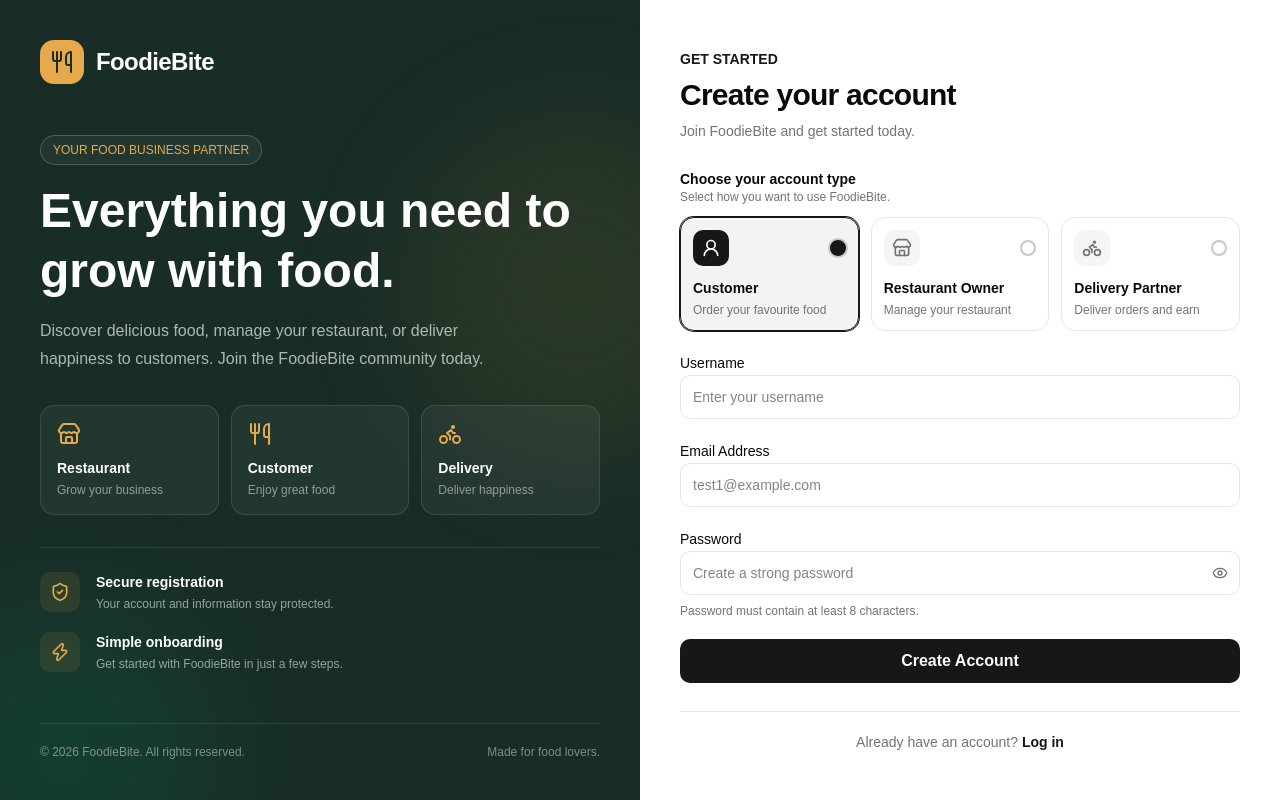
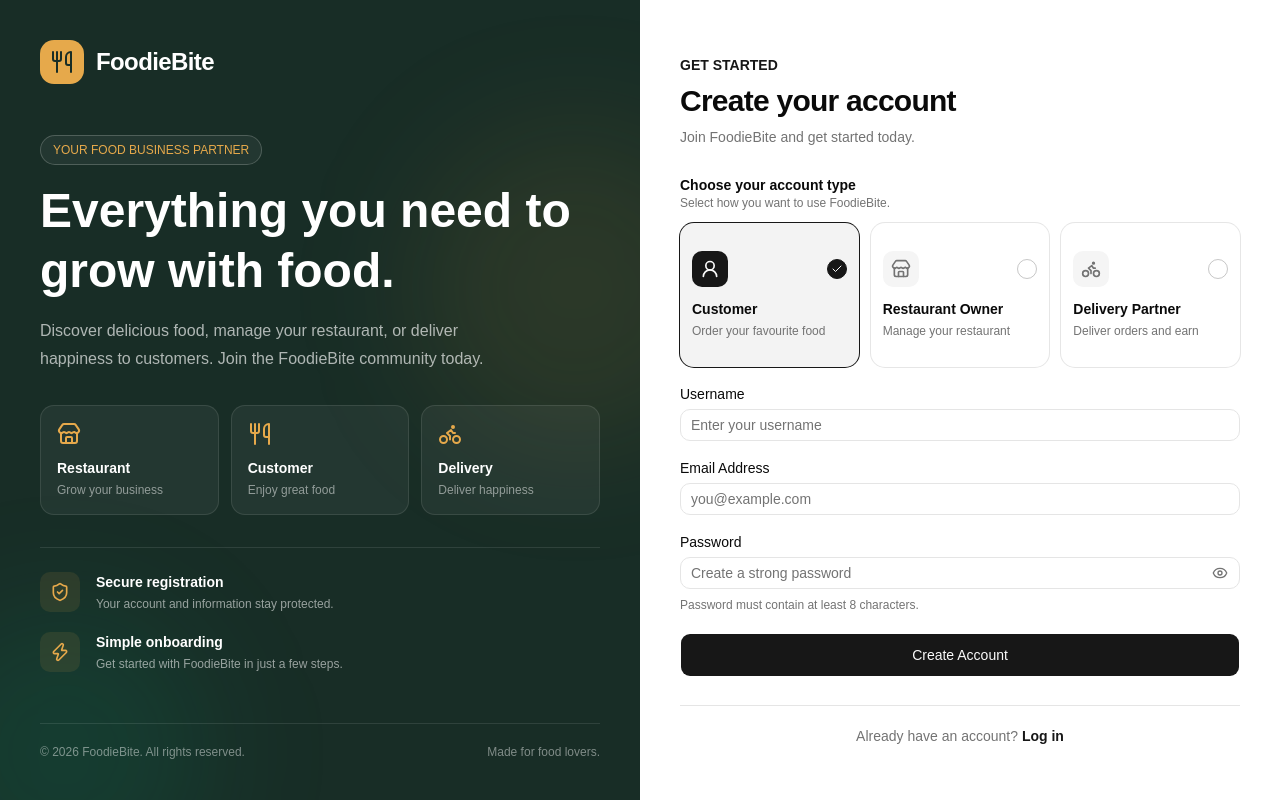
Before and after one commit to Vigneshven/FoodieBite, a Next.js app: page /register in a window 1280 px wide. Built offline with nearby package versions, Linux system fonts and the light colour scheme; no server answers.

Commit message:
updated register and login page after shadcn ui

```diff
--- a/app/(public)/login/Login.tsx
+++ b/app/(public)/login/Login.tsx
@@ -2,6 +2,7 @@
 
 import { login, LoginCustomer } from "@/api/api";
 import LoginLayout from "@/component/auth/login/LoginLayout";
+
 import { zodResolver } from "@hookform/resolvers/zod";
 import { Eye, EyeOff, LockKeyhole, Mail } from "lucide-react";
 import Link from "next/link";
@@ -10,6 +11,10 @@ import { useState } from "react";
 import { useForm } from "react-hook-form";
 import { toast } from "sonner";
 import { z } from "zod";
+
+import { Button } from "@/components/ui/button";
+import { Input } from "@/components/ui/input";
+import { Label } from "@/components/ui/label";
 
 const loginSchema = z.object({
   email: z.string().trim().email("Enter a valid email"),
@@ -83,20 +88,18 @@ export default function Login() {
           noValidate
         >
           <div className="space-y-2">
-            <label htmlFor="email" className="text-sm font-semibold">
-              Email Address
-            </label>
+            <Label htmlFor="email">Email Address</Label>
 
             <div className="relative">
               <Mail className="absolute left-3 top-1/2 size-4 -translate-y-1/2 text-muted-foreground" />
 
-              <input
+              <Input
                 id="email"
                 type="email"
                 autoComplete="email"
                 placeholder="you@example.com"
                 {...register("email")}
-                className="h-12 w-full rounded-lg border border-input bg-background pl-10 pr-4 text-sm outline-none transition focus-visible:ring-2 focus-visible:ring-ring"
+                className="h-12 pl-10"
               />
             </div>
 
@@ -105,26 +108,26 @@ export default function Login() {
             )}
           </div>
           <div className="space-y-2">
-            <label htmlFor="password" className="text-sm font-semibold">
-              Password
-            </label>
+            <Label htmlFor="password">Password</Label>
 
             <div className="relative">
               <LockKeyhole className="absolute left-3 top-1/2 size-4 -translate-y-1/2 text-muted-foreground" />
 
-              <input
+              <Input
                 id="password"
                 type={showPassword ? "text" : "password"}
                 autoComplete="current-password"
                 placeholder="Enter your password"
                 {...register("password")}
-                className="h-12 w-full rounded-lg border border-input bg-background pl-10 pr-11 text-sm outline-none transition focus-visible:ring-2 focus-visible:ring-ring"
+                className="h-12 pl-10 pr-11"
               />
 
-              <button
+              <Button
                 type="button"
-                onClick={() => setShowPassword(!showPassword)}
-                className="absolute right-3 top-1/2 -translate-y-1/2 text-muted-foreground transition hover:text-foreground"
+                variant="ghost"
+                size="icon"
+                onClick={() => setShowPassword((prev) => !prev)}
+                className="absolute right-1 top-1/2 size-9 -translate-y-1/2 text-muted-foreground hover:text-foreground"
                 aria-label={showPassword ? "Hide password" : "Show password"}
               >
                 {showPassword ? (
@@ -132,7 +135,7 @@ export default function Login() {
                 ) : (
                   <Eye className="size-4" />
                 )}
-              </button>
+              </Button>
             </div>
 
             {errors.password && (
@@ -141,14 +144,12 @@ export default function Login() {
               </p>
             )}
           </div>
-          <button
-            type="submit"
-            disabled={isLoading}
-            className="flex h-12 w-full items-center justify-center gap-2 rounded-lg bg-primary font-semibold text-primary-foreground transition hover:opacity-90 disabled:cursor-not-allowed disabled:opacity-60"
-          >
+
+          <Button type="submit" disabled={isLoading} className="h-12 w-full">
             {isLoading ? "Signing in..." : "Sign In"}
-          </button>
+          </Button>
         </form>
+
         <div className="border-t pt-6 text-center">
           <p className="text-sm text-muted-foreground">
             Don't have an account yet?{" "}
--- a/app/(public)/register/Register.tsx
+++ b/app/(public)/register/Register.tsx
@@ -1,6 +1,8 @@
 "use client";
 
 import { registerCustomer } from "@/api/api";
+import RegisterLayout from "@/component/auth/register/RegisterLayout";
+
 import { zodResolver } from "@hookform/resolvers/zod";
 import { useRouter } from "next/navigation";
 import Link from "next/link";
@@ -8,16 +10,18 @@ import { useState } from "react";
 import { useForm } from "react-hook-form";
 import { toast } from "sonner";
 import { z } from "zod";
-import { Bike, Store, UserRound, Eye, EyeOff } from "lucide-react";
-import RegisterLayout from "@/component/auth/register/RegisterLayout";
+
+import { Bike, Store, UserRound, Eye, EyeOff, Check } from "lucide-react";
+
+import { Button } from "@/components/ui/button";
+import { Input } from "@/components/ui/input";
+import { Label } from "@/components/ui/label";
+import { Card, CardContent } from "@/components/ui/card";
 
 const registerSchema = z.object({
   username: z.string().trim().min(3, "Username must be at least 3 characters"),
-
   email: z.string().trim().email("Enter a valid email"),
-
   password: z.string().min(8, "Password must be at least 8 characters"),
-
   role: z.enum(["customer", "restaurant_owner", "delivery_partner"]),
 });
 
@@ -81,7 +85,9 @@ export default function Register() {
       router.refresh();
     } catch (error) {
       console.error(error);
-      toast.error("Registration failed");
+      toast.error(
+        error instanceof Error ? error.message : "Registration failed",
+      );
     } finally {
       setIsLoading(false);
     }
@@ -102,11 +108,7 @@ export default function Register() {
           </p>
         </div>
 
-        <form
-          onSubmit={handleSubmit(handleRegister)}
-          className="space-y-5"
-          noValidate
-        >
+        <form onSubmit={handleSubmit(handleRegister)} className="space-y-5">
           <div className="space-y-3">
             <div>
               <h3 className="text-sm font-semibold">
@@ -124,14 +126,7 @@ export default function Register() {
                 const isSelected = selectedRole === account.value;
 
                 return (
-                  <label
-                    key={account.value}
-                    className={`relative flex cursor-pointer flex-col gap-3 rounded-xl border p-3 transition-all ${
-                      isSelected
-                        ? "border-primary bg-primary/5 ring-1 ring-primary"
-                        : "border-border hover:border-primary/50 hover:bg-muted/50"
-                    }`}
-                  >
+                  <label key={account.value} className="cursor-pointer">
                     <input
                       type="radio"
                       value={account.value}
@@ -139,6 +134,14 @@ export default function Register() {
                       className="sr-only"
                     />
 
+                    <Card
+                      className={`h-full transition-all ${
+                        isSelected
+                          ? "border-primary bg-primary/5 ring-1 ring-primary"
+                          : "hover:border-primary/50"
+                      }`}
+                    >
+                      <CardContent className="flex h-full flex-col gap-3 p-3">
                         <div className="flex items-center justify-between">
                           <div
                             className={`flex size-9 items-center justify-center rounded-lg ${
@@ -151,106 +154,110 @@ export default function Register() {
                           </div>
 
                           <div
-                        className={`size-4 rounded-full border-2 ${
+                            className={`flex size-5 items-center justify-center rounded-full border ${
                               isSelected
-                            ? "border-primary bg-primary ring-2 ring-primary/20"
+                                ? "border-primary bg-primary text-primary-foreground"
                                 : "border-muted-foreground/40"
                             }`}
-                      />
+                          >
+                            {isSelected && <Check className="size-3" />}
+                          </div>
                         </div>
 
                         <div>
-                      <p className="text-sm font-semibold">{account.label}</p>
+                          <p className="text-sm font-semibold">
+                            {account.label}
+                          </p>
 
                           <p className="mt-1 text-xs text-muted-foreground">
                             {account.description}
                           </p>
                         </div>
+                      </CardContent>
+                    </Card>
                   </label>
                 );
               })}
             </div>
 
             {errors.role && (
-              <p className="text-sm text-red-400">{errors.role.message}</p>
+              <p className="text-sm text-destructive">{errors.role.message}</p>
             )}
           </div>
           <div className="space-y-2">
-            <label htmlFor="username" className="text-sm font-medium">
-              Username
-            </label>
+            <Label htmlFor="username">Username</Label>
 
-            <input
+            <Input
               id="username"
               type="text"
               autoComplete="username"
               placeholder="Enter your username"
               {...register("username")}
-              className="h-11 w-full rounded-lg border border-input bg-background px-3 text-sm outline-none transition focus-visible:ring-2 focus-visible:ring-ring"
             />
 
             {errors.username && (
-              <p className="text-sm text-red-400">{errors.username.message}</p>
+              <p className="text-sm text-destructive">
+                {errors.username.message}
+              </p>
             )}
           </div>
           <div className="space-y-2">
-            <label htmlFor="email" className="text-sm font-medium">
-              Email Address
-            </label>
+            <Label htmlFor="email">Email Address</Label>
 
-            <input
+            <Input
               id="email"
               type="email"
               autoComplete="email"
-              placeholder="test1@example.com"
+              placeholder="you@example.com"
               {...register("email")}
-              className="h-11 w-full rounded-lg border border-input bg-background px-3 text-sm outline-none transition"
             />
 
             {errors.email && (
-              <p className="text-sm text-red-400">{errors.email.message}</p>
+              <p className="text-sm text-destructive">{errors.email.message}</p>
             )}
           </div>
           <div className="space-y-2">
-            <label className="text-sm font-medium">Password</label>
+            <Label htmlFor="password">Password</Label>
 
             <div className="relative">
-              <input
+              <Input
+                id="password"
                 type={showPassword ? "text" : "password"}
                 autoComplete="new-password"
                 placeholder="Create a strong password"
                 {...register("password")}
-                className="h-11 w-full rounded-lg border border-input bg-background px-3 pr-11 text-sm outline-none transition"
+                className="pr-11"
               />
 
-              <button
+              <Button
                 type="button"
-                onClick={() => setShowPassword(!showPassword)}
-                className="absolute right-3 top-1/2 -translate-y-1/2 text-muted-foreground hover:text-foreground"
+                variant="ghost"
+                size="icon"
+                onClick={() => setShowPassword((prev) => !prev)}
+                className="absolute right-1 top-1/2 size-8 -translate-y-1/2 text-muted-foreground hover:text-foreground"
+                aria-label={showPassword ? "Hide password" : "Show password"}
               >
                 {showPassword ? (
                   <EyeOff className="size-4" />
                 ) : (
                   <Eye className="size-4" />
                 )}
-              </button>
+              </Button>
             </div>
 
             {errors.password && (
-              <p className="text-sm text-red-400">{errors.password.message}</p>
+              <p className="text-sm text-destructive">
+                {errors.password.message}
+              </p>
             )}
 
             <p className="text-xs text-muted-foreground">
               Password must contain at least 8 characters.
             </p>
           </div>
-          <button
-            type="submit"
-            disabled={isLoading}
-            className="flex h-11 w-full items-center justify-center rounded-lg bg-primary font-semibold text-primary-foreground transition"
-          >
+          <Button type="submit" disabled={isLoading} className="h-11 w-full">
             {isLoading ? "Creating Account..." : "Create Account"}
-          </button>
+          </Button>
         </form>
         <div className="border-t pt-5 text-center">
           <p className="text-sm text-muted-foreground">
```
Lines whose indentation alone changed are shown as unchanged.
